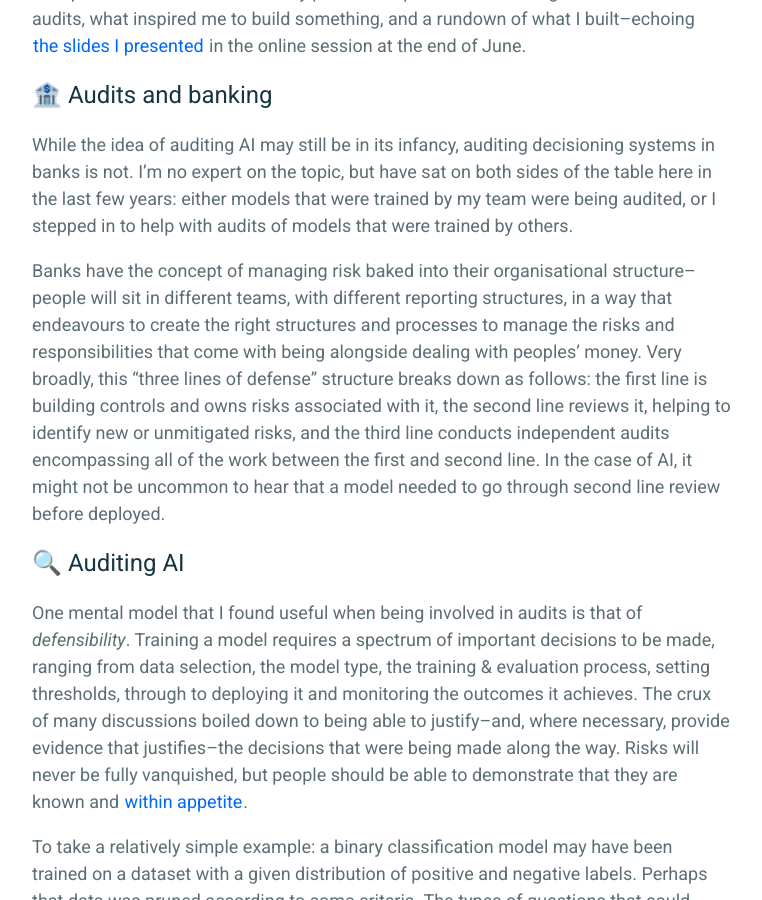
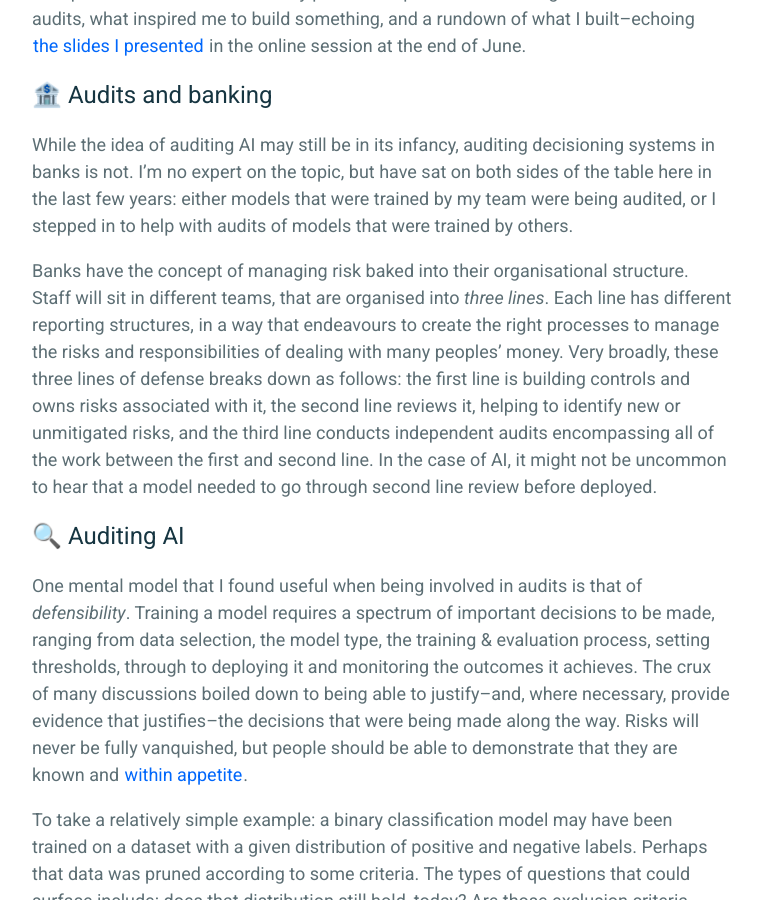
Before and after one commit to nlathia/nlathia.github.io, a Jekyll site: the page built from _posts/2023-07-21-AI-Audit-Challenge.md, in a window 1280 px wide and 900 px high, scrolled down 505 px. Shown: the whole window, without its empty margins (258-1020 px from the left). Built offline with Jekyll 4.4.1, drawn with Linux system fonts in a browser that asks for light colours.

Commit message:
Fix sentence

```diff
--- a/_posts/2023-07-21-AI-Audit-Challenge.md
+++ b/_posts/2023-07-21-AI-Audit-Challenge.md
@@ -13,7 +13,7 @@ This post has reflections about my previous experience with being involved in mo
 
 While the idea of auditing AI may still be in its infancy, auditing decisioning systems in banks is not. I'm no expert on the topic, but have sat on both sides of the table here in the last few years: either models that were trained by my team were being audited, or I stepped in to help with audits of models that were trained by others.
 
-Banks have the concept of managing risk baked into their organisational structure--people will sit in different teams, with different reporting structures, in a way that endeavours to create the right structures and processes to manage the risks and responsibilities that come with being alongside dealing with peoples' money. Very broadly, this "three lines of defense" structure breaks down as follows: the first line is building controls and owns risks associated with it, the second line reviews it, helping to identify new or unmitigated risks, and the third line conducts independent audits encompassing all of the work between the first and second line. In the case of AI, it might not be uncommon to hear that a model needed to go through second line review before deployed.
+Banks have the concept of managing risk baked into their organisational structure. Staff will sit in different teams, that are organised into _three lines_. Each line has different reporting structures, in a way that endeavours to create the right processes to manage the risks and responsibilities of dealing with many peoples' money. Very broadly, these three lines of defense breaks down as follows: the first line is building controls and owns risks associated with it, the second line reviews it, helping to identify new or unmitigated risks, and the third line conducts independent audits encompassing all of the work between the first and second line. In the case of AI, it might not be uncommon to hear that a model needed to go through second line review before deployed.
 
 ## 🔍 Auditing AI
 
```
